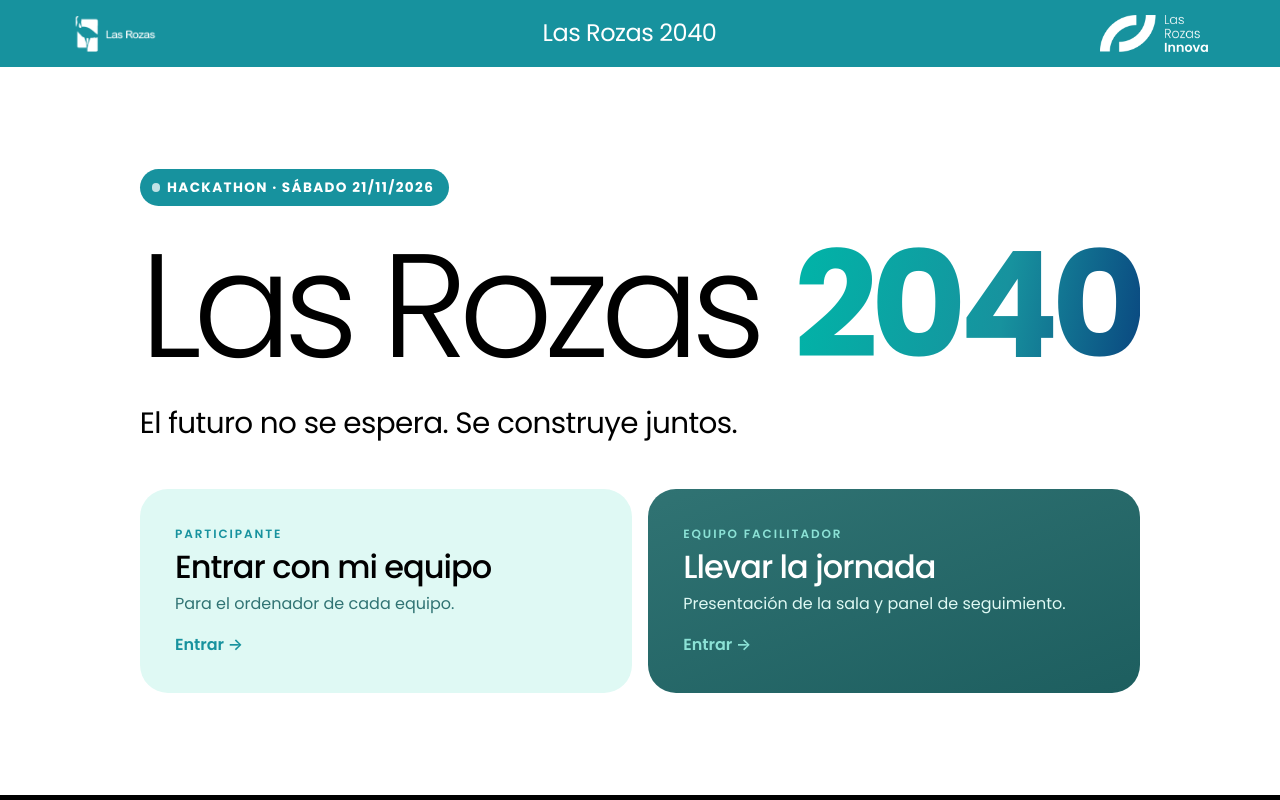
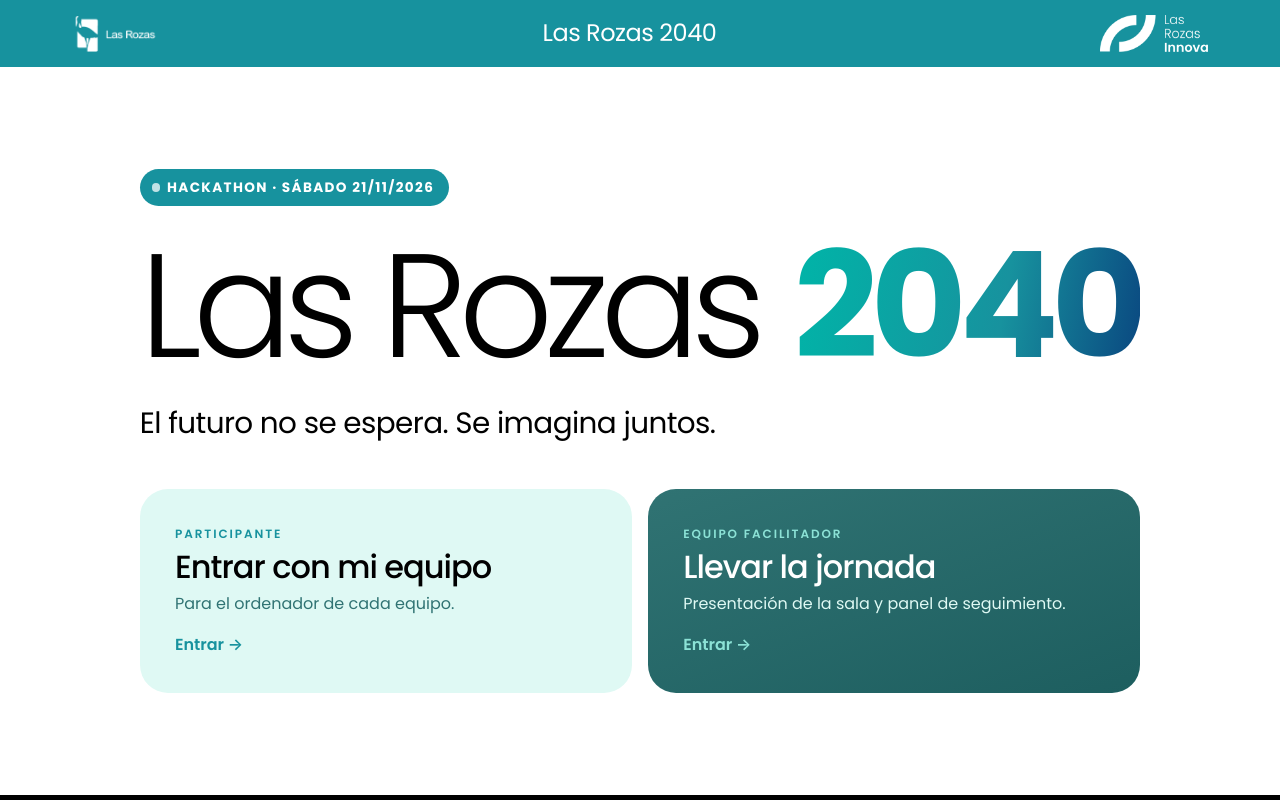
Before and after one commit to lauragarrrrrr/plataforma-las-rozas, a Vue app: page / in a window 1280 px wide. Shown: the top 800 px of the page. Built offline with nearby package versions, Linux system fonts and the light colour scheme; no server answers; the database is empty.

Commit message:
Quita «construir» de los textos: el lema pasa a «Se imagina juntos»
Co-Authored-By: Claude Opus 5.5 <noreply@anthropic.com>

```diff
--- a/src/data/dynamics.ts
+++ b/src/data/dynamics.ts
@@ -35,7 +35,7 @@ export const TEAM_DYNAMICS: TeamDynamic[] = [
   {
     id: 'titular', phase: 'foresight', title: 'Titular positivo', minutes: 15, noChat: true,
     what: 'Escribid vuestro primer titular positivo para Las Rozas Times 2040.',
-    why: 'Pasar del futuro que queremos evitar al que sí queremos construir, con un punto de partida común.',
+    why: 'Pasar del futuro que queremos evitar al que sí queremos, con un punto de partida común.',
     how: [
       'Escribidlo en el periódico A2, como una noticia que ya ha pasado en 2040.',
       'Responded a las tres preguntas: ¿Qué nos gustaría que se dijera de Las Rozas en 2040? ¿Qué tendría que haber cambiado? ¿Cómo sabríamos que lo hemos conseguido?',
@@ -151,7 +151,7 @@ export const TEAM_DYNAMICS: TeamDynamic[] = [
       'Seis campos: nombre, a quién ayudamos, problema, beneficio, solución y tres palancas para impulsarla.',
       'Primero, a quién ayudamos y su problema.',
       'Después, lo que obtiene (beneficio).',
-      'Al final, lo que construimos (solución).',
+      'Al final, lo que vamos a hacer (solución).',
     ],
     output: 'Una iniciativa por equipo.',
     photo: { kind: 'initiative', label: 'la ficha de iniciativa' },
--- a/src/views/ParticipaView.vue
+++ b/src/views/ParticipaView.vue
@@ -70,7 +70,7 @@ function chooseOwner(name: string) {
       <div class="wrap hero__in">
         <span class="kicker">Participantes</span>
         <h1><span class="nombre">Las Rozas</span> <span class="anio">2040</span></h1>
-        <p class="lema">El futuro no se espera. Se construye juntos.</p>
+        <p class="lema">El futuro no se espera. Se imagina juntos.</p>
         <p class="intro">Una jornada para escuchar a quienes forman Las Rozas, <strong>imaginar la ciudad de 2040</strong> y convertir sus necesidades en ideas concretas. Primero se conversa; después se contrasta; finalmente, el equipo decide qué registrar.</p>
       </div>
     </section>
--- a/src/views/PortadaView.vue
+++ b/src/views/PortadaView.vue
@@ -8,7 +8,7 @@ import { RouterLink } from 'vue-router'
     <div class="wrap entrada__in">
       <span class="tipo">Hackathon · Sábado 21/11/2026</span>
       <h1><span class="nombre">Las Rozas</span><span class="anio">2040</span></h1>
-      <p class="lema">El futuro no se espera. Se construye juntos.</p>
+      <p class="lema">El futuro no se espera. Se imagina juntos.</p>
 
       <div class="puertas">
         <RouterLink to="/participa" class="puerta puerta--participante">
--- a/src/views/SalaView.vue
+++ b/src/views/SalaView.vue
@@ -60,7 +60,7 @@ onBeforeUnmount(() => window.removeEventListener('keydown', onKey))
       <div class="burbujas" aria-hidden="true"><i></i><i></i><i></i></div>
       <span class="sala__kicker">Hackathon · Sábado 21/11/2026</span>
       <h1><span class="nombre">Las Rozas</span> <span class="anio">2040</span></h1>
-      <p class="lema">El futuro no se espera. Se construye juntos.</p>
+      <p class="lema">El futuro no se espera. Se imagina juntos.</p>
       <div class="logos">
         <img src="/logos/ayuntamiento-las-rozas.png" alt="Ayuntamiento de Las Rozas" />
         <img src="/logos/las-rozas-innova.png" alt="Las Rozas Innova" />
```
